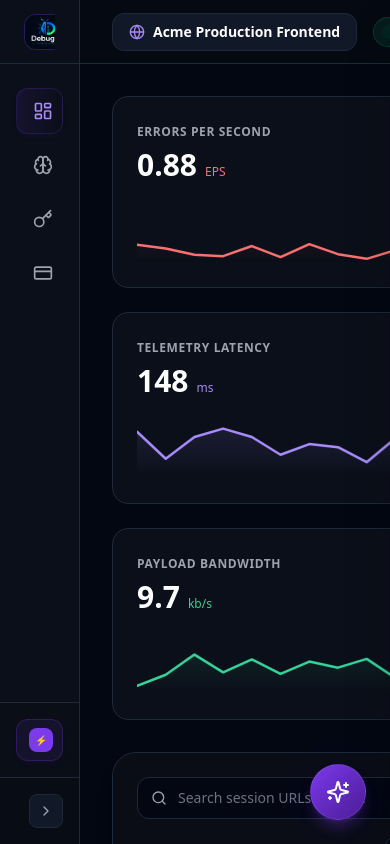
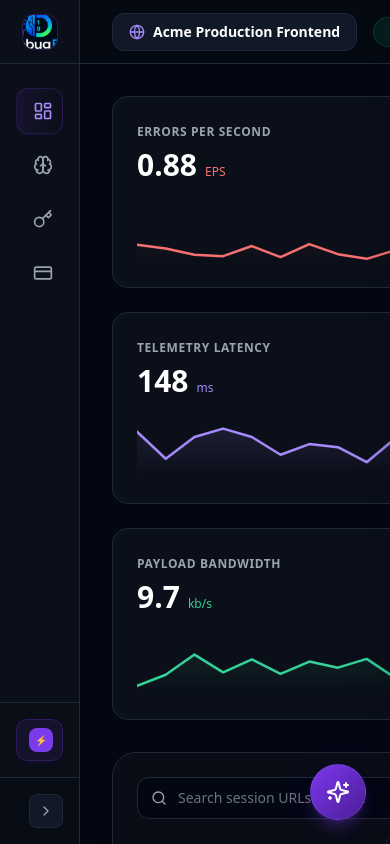
Before and after one commit to AlajeBash/debugbit, a Next.js app in the folder saas/: page /dashboard in a window 390 px wide. Both pictures are taken after a click on the button 222 px from the left and 811 px from the top of the page. Shown: the top 844 px of the page. Built offline with nearby package versions, Linux system fonts and the light colour scheme; no server answers.

Commit message:
style: optimize brand logo sizes on landing page and responsive sidebar header

```diff
--- a/saas/src/app/page.tsx
+++ b/saas/src/app/page.tsx
@@ -32,16 +32,15 @@ export default function Home() {
       {/* Corporate Glass Header */}
       <header className="sticky top-0 z-50 w-full border-b border-gray-800/60 bg-[#030712]/80 backdrop-blur-md px-6 py-4">
         <div className="max-w-7xl mx-auto flex items-center justify-between">
-          <div className="flex items-center gap-2.5">
-            <div className="bg-[#7c3aed]/5 border border-[#7c3aed]/25 p-1 rounded-xl flex items-center justify-center shadow-lg shadow-[#7c3aed]/5 overflow-hidden h-9 w-12">
-              <img src="/logo.png" alt="DebugBit Brand Logo" className="h-full w-full object-cover rounded-lg" />
-            </div>
-            <div>
-              <span className="font-outfit font-extrabold text-lg text-white tracking-tight">
-                Debug<span className="text-[#a78bfa]">Bit</span>
-              </span>
-              <span className="hidden sm:inline-block ml-2 px-2 py-0.5 text-[9px] bg-gray-800 border border-gray-700 text-gray-400 font-bold tracking-wider uppercase rounded-full">v2.0</span>
-            </div>
+          <div className="flex items-center gap-3">
+            <Link href="/" className="flex items-center">
+              <img
+                src="/logo.png"
+                alt="DebugBit Logo"
+                className="h-11 sm:h-14 w-auto object-contain hover:opacity-90 transition-all duration-200"
+              />
+            </Link>
+            <span className="hidden sm:inline-block px-2 py-0.5 text-[9px] bg-gray-800 border border-gray-700 text-gray-400 font-bold tracking-wider uppercase rounded-full">v2.0</span>
           </div>
 
           <nav className="hidden md:flex items-center gap-8 text-xs font-semibold text-gray-300">
--- a/saas/src/components/dashboard/Sidebar.tsx
+++ b/saas/src/components/dashboard/Sidebar.tsx
@@ -39,15 +39,22 @@ export default function Sidebar({
       }`}
     >
       {/* Sidebar Header Brand */}
-      <div className="h-16 flex items-center justify-between px-6 border-b border-[#1f2937]">
-        <div className="flex items-center gap-3 overflow-hidden">
-          <div className="h-9 w-12 shrink-0 rounded-xl bg-[#7c3aed]/5 border border-[#7c3aed]/25 flex items-center justify-center shadow-lg shadow-[#7c3aed]/5 overflow-hidden">
-            <img src="/logo.png" alt="DebugBit Brand Logo" className="h-full w-full object-cover rounded-lg" />
-          </div>
-          {!isSidebarCollapsed && (
-            <span className="font-outfit text-lg font-extrabold tracking-tight text-white">
-              Debug<span className="text-[#a78bfa]">Bit</span>
-            </span>
+      <div className="h-16 flex items-center justify-between px-4 border-b border-[#1f2937]">
+        <div className="flex items-center justify-center w-full overflow-hidden">
+          {isSidebarCollapsed ? (
+            <div className="h-9 w-9 bg-[#7c3aed]/5 border border-[#7c3aed]/25 rounded-xl flex items-center justify-center overflow-hidden">
+              <img
+                src="/logo.png"
+                alt="DebugBit Bug Icon"
+                className="h-full w-auto max-w-none scale-[1.9] translate-x-[-1px]"
+              />
+            </div>
+          ) : (
+            <img
+              src="/logo.png"
+              alt="DebugBit Brand Logo"
+              className="h-12 w-auto object-contain animate-fadeIn"
+            />
           )}
         </div>
       </div>
```
